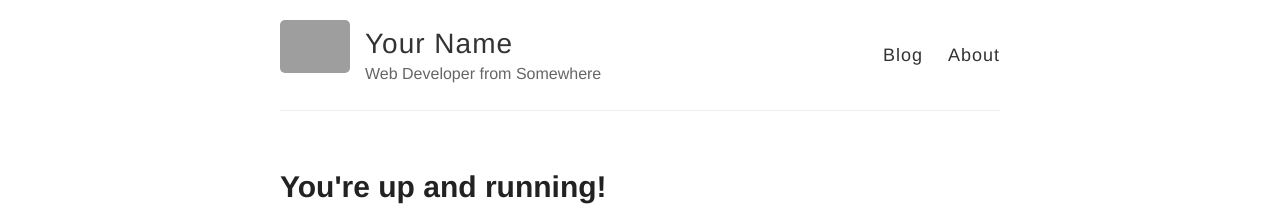
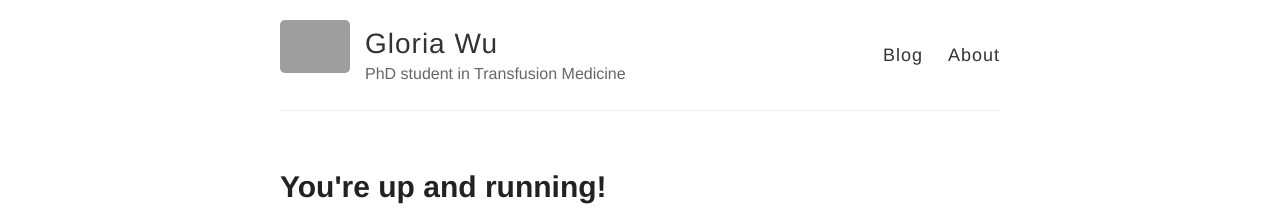
Before and after one commit to gloriawu997/gloriawu997.github.io, a Jekyll site: the page built from index.html, in a window 1280 px wide. Shown: the top 222 px of the page. Built offline with Jekyll 4.4.1, drawn with Linux system fonts in a browser that asks for light colours; grey boxes are pictures that could not be loaded.

Commit message:
add name to config

```diff
--- a/_config.yml
+++ b/_config.yml
@@ -3,10 +3,10 @@
 #
 
 # Name of your site (displayed in the header)
-name: Your Name
+name: Gloria Wu
 
 # Short bio or description (displayed in the header)
-description: Web Developer from Somewhere
+description: PhD student in Transfusion Medicine
 
 # URL of your avatar or profile pic (you could use your GitHub profile pic)
 avatar: https://raw.githubusercontent.com/barryclark/jekyll-now/master/images/jekyll-logo.png
```
